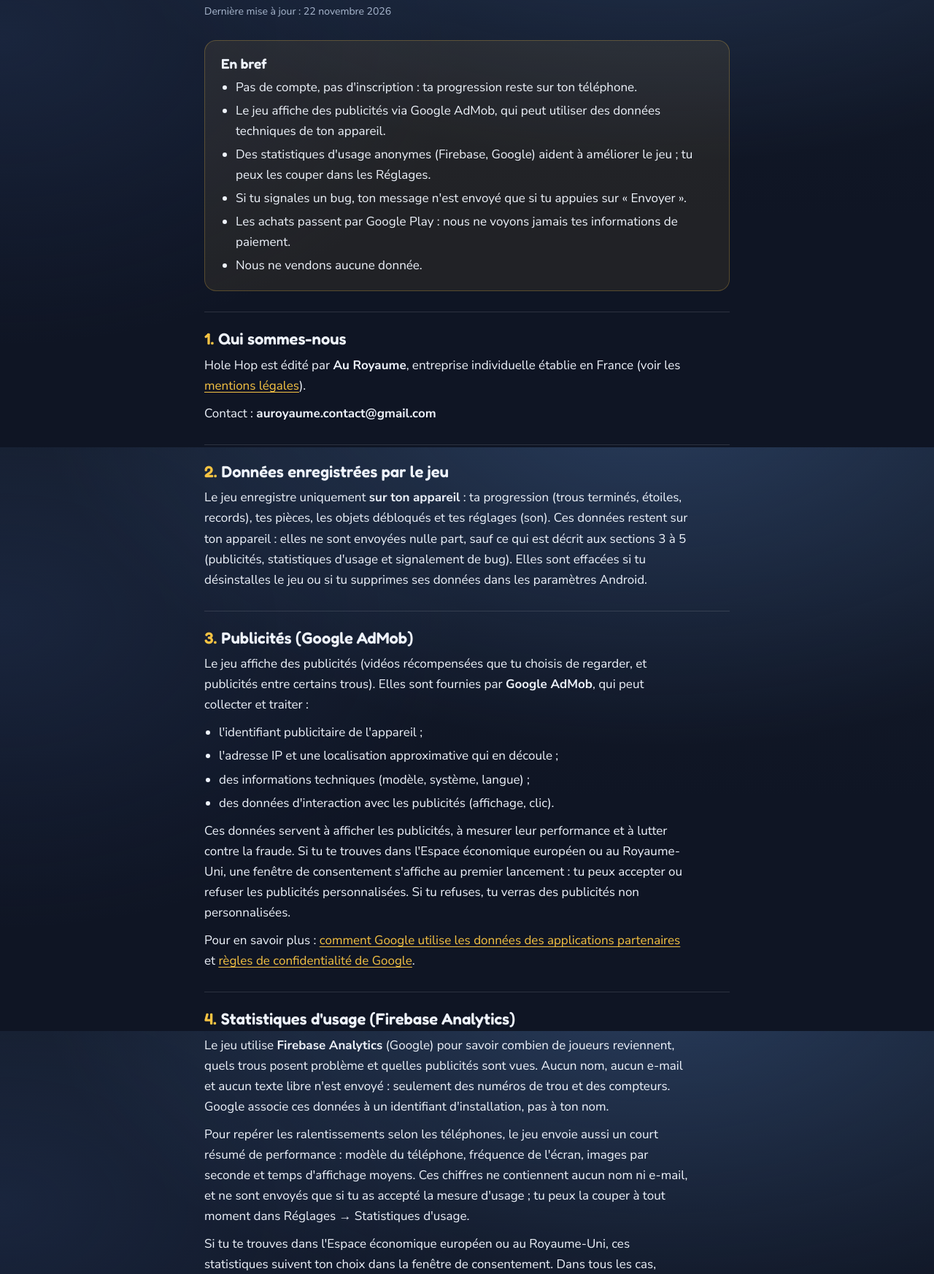
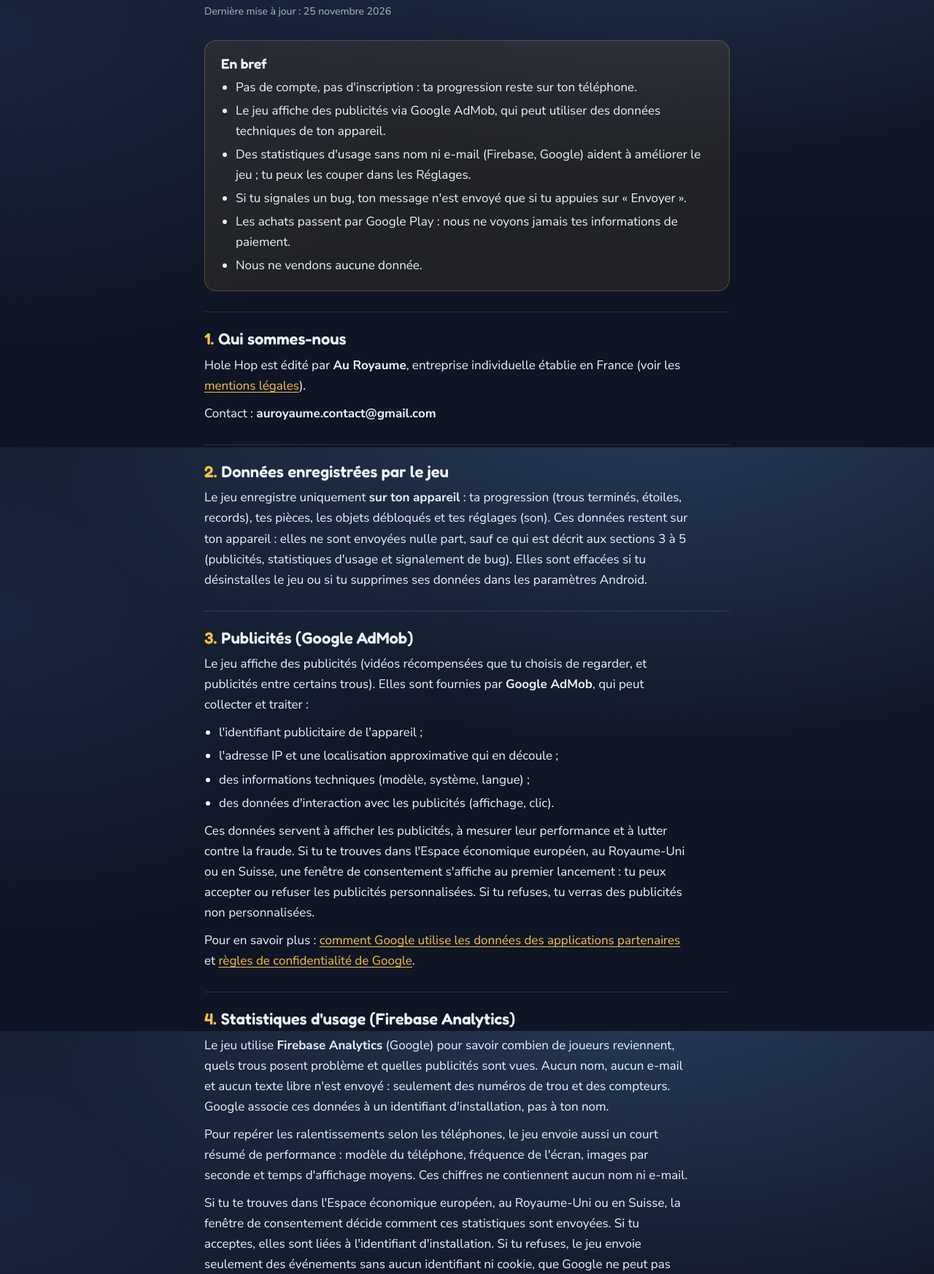
Before and after one commit to auroyaume/auroyaume.github.io, a plain HTML site: page confidentialite/index.html in a window 1280 px wide. Shown: the part 187-1933 px from the top of the page at 73% size. Drawn offline with Linux system fonts and the light colour scheme.

Commit message:
Confidentialité : statistiques d'usage selon le consentement (mode avancé), Suisse ajoutée, plus de « anonymes »
Co-Authored-By: Claude Opus 5.5 <noreply@anthropic.com>
Claude-Session: https://claude.ai/code/session_01NmcoXo9WHoXhGWsggyBT2b

```diff
--- a/confidentialite/index.html
+++ b/confidentialite/index.html
@@ -29,7 +29,7 @@
   <header>
     <span class="eyebrow">Hole Hop · minigolf mobile</span>
     <h1>Politique de confidentialité</h1>
-    <span class="meta">Dernière mise à jour : 22 novembre 2026</span>
+    <span class="meta">Dernière mise à jour : 25 novembre 2026</span>
   </header>
 
   <div class="summary">
@@ -37,7 +37,7 @@
     <ul>
       <li>Pas de compte, pas d'inscription : ta progression reste sur ton téléphone.</li>
       <li>Le jeu affiche des publicités via Google AdMob, qui peut utiliser des données techniques de ton appareil.</li>
-      <li>Des statistiques d'usage anonymes (Firebase, Google) aident à améliorer le jeu ; tu peux les couper dans les Réglages.</li>
+      <li>Des statistiques d'usage sans nom ni e-mail (Firebase, Google) aident à améliorer le jeu ; tu peux les couper dans les Réglages.</li>
       <li>Si tu signales un bug, ton message n'est envoyé que si tu appuies sur « Envoyer ».</li>
       <li>Les achats passent par Google Play : nous ne voyons jamais tes informations de paiement.</li>
       <li>Nous ne vendons aucune donnée.</li>
@@ -64,15 +64,15 @@
       <li>des informations techniques (modèle, système, langue) ;</li>
       <li>des données d'interaction avec les publicités (affichage, clic).</li>
     </ul>
-    <p>Ces données servent à afficher les publicités, à mesurer leur performance et à lutter contre la fraude. Si tu te trouves dans l'Espace économique européen ou au Royaume-Uni, une fenêtre de consentement s'affiche au premier lancement : tu peux accepter ou refuser les publicités personnalisées. Si tu refuses, tu verras des publicités non personnalisées.</p>
+    <p>Ces données servent à afficher les publicités, à mesurer leur performance et à lutter contre la fraude. Si tu te trouves dans l'Espace économique européen, au Royaume-Uni ou en Suisse, une fenêtre de consentement s'affiche au premier lancement : tu peux accepter ou refuser les publicités personnalisées. Si tu refuses, tu verras des publicités non personnalisées.</p>
     <p>Pour en savoir plus : <a href="https://policies.google.com/technologies/partner-sites" target="_blank" rel="noopener">comment Google utilise les données des applications partenaires</a> et <a href="https://policies.google.com/privacy" target="_blank" rel="noopener">règles de confidentialité de Google</a>.</p>
   </section>
 
   <section>
     <h2><span class="n">4.</span>Statistiques d'usage (Firebase Analytics)</h2>
     <p>Le jeu utilise <strong>Firebase Analytics</strong> (Google) pour savoir combien de joueurs reviennent, quels trous posent problème et quelles publicités sont vues. Aucun nom, aucun e-mail et aucun texte libre n'est envoyé : seulement des numéros de trou et des compteurs. Google associe ces données à un identifiant d'installation, pas à ton nom.</p>
-    <p>Pour repérer les ralentissements selon les téléphones, le jeu envoie aussi un court résumé de performance : modèle du téléphone, fréquence de l'écran, images par seconde et temps d'affichage moyens. Ces chiffres ne contiennent aucun nom ni e-mail, et ne sont envoyés que si tu as accepté la mesure d'usage ; tu peux la couper à tout moment dans Réglages → Statistiques d'usage.</p>
-    <p>Si tu te trouves dans l'Espace économique européen ou au Royaume-Uni, ces statistiques suivent ton choix dans la fenêtre de consentement. Dans tous les cas, l'interrupteur <strong>« Statistiques d'usage »</strong> des Réglages du jeu coupe leur envoi.</p>
+    <p>Pour repérer les ralentissements selon les téléphones, le jeu envoie aussi un court résumé de performance : modèle du téléphone, fréquence de l'écran, images par seconde et temps d'affichage moyens. Ces chiffres ne contiennent aucun nom ni e-mail.</p>
+    <p>Si tu te trouves dans l'Espace économique européen, au Royaume-Uni ou en Suisse, la fenêtre de consentement décide comment ces statistiques sont envoyées. Si tu acceptes, elles sont liées à l'identifiant d'installation. Si tu refuses, le jeu envoie seulement des événements sans aucun identifiant ni cookie, que Google ne peut pas rattacher à ton appareil. Dans tous les cas, l'interrupteur <strong>« Statistiques d'usage »</strong> des Réglages du jeu coupe tout envoi.</p>
     <p>Pour en savoir plus : <a href="https://firebase.google.com/support/privacy" target="_blank" rel="noopener">confidentialité et sécurité dans Firebase</a>.</p>
   </section>
 
@@ -122,7 +122,7 @@
 
   <div class="en" id="en" lang="en">
     <h2>English summary</h2>
-    <p>Hole Hop is published by Au Royaume, a sole proprietorship based in France. The game has no accounts and stores progress only on your device. Ads are served by Google AdMob, which may collect your advertising ID, IP address, device information and ad interactions; users in the EEA/UK are asked for consent on first launch. In-app purchases are processed entirely by Google Play; we never see payment details. Anonymous usage statistics (Firebase Analytics), including a short performance summary (phone model, screen refresh rate, frame rate and frame times), can be turned off in the game settings. If you report a bug, the message you choose to send and basic technical information (game version, language, phone model, Android version, last hole played) are received through Make and stored in Airtable; we do not ask for your name or e-mail. We do not sell any data. To delete your data, see <a href="/holehop/delete-data/">Delete your Hole Hop data</a>. Contact: <span class="mail">auroyaume.contact@gmail.com</span>.</p>
+    <p>Hole Hop is published by Au Royaume, a sole proprietorship based in France. The game has no accounts and stores progress only on your device. Ads are served by Google AdMob, which may collect your advertising ID, IP address, device information and ad interactions; users in the EEA, UK and Switzerland are asked for consent on first launch. In-app purchases are processed entirely by Google Play; we never see payment details. Usage statistics (Firebase Analytics), linked to an installation ID rather than your name and including a short performance summary (phone model, screen refresh rate, frame rate and frame times), can be turned off in the game settings. In the EEA, UK and Switzerland, if you decline consent, only events without any identifier or cookie are sent. If you report a bug, the message you choose to send and basic technical information (game version, language, phone model, Android version, last hole played) are received through Make and stored in Airtable; we do not ask for your name or e-mail. We do not sell any data. To delete your data, see <a href="/holehop/delete-data/">Delete your Hole Hop data</a>. Contact: <span class="mail">auroyaume.contact@gmail.com</span>.</p>
   </div>
 </main>
 <footer class="site-footer">
```
